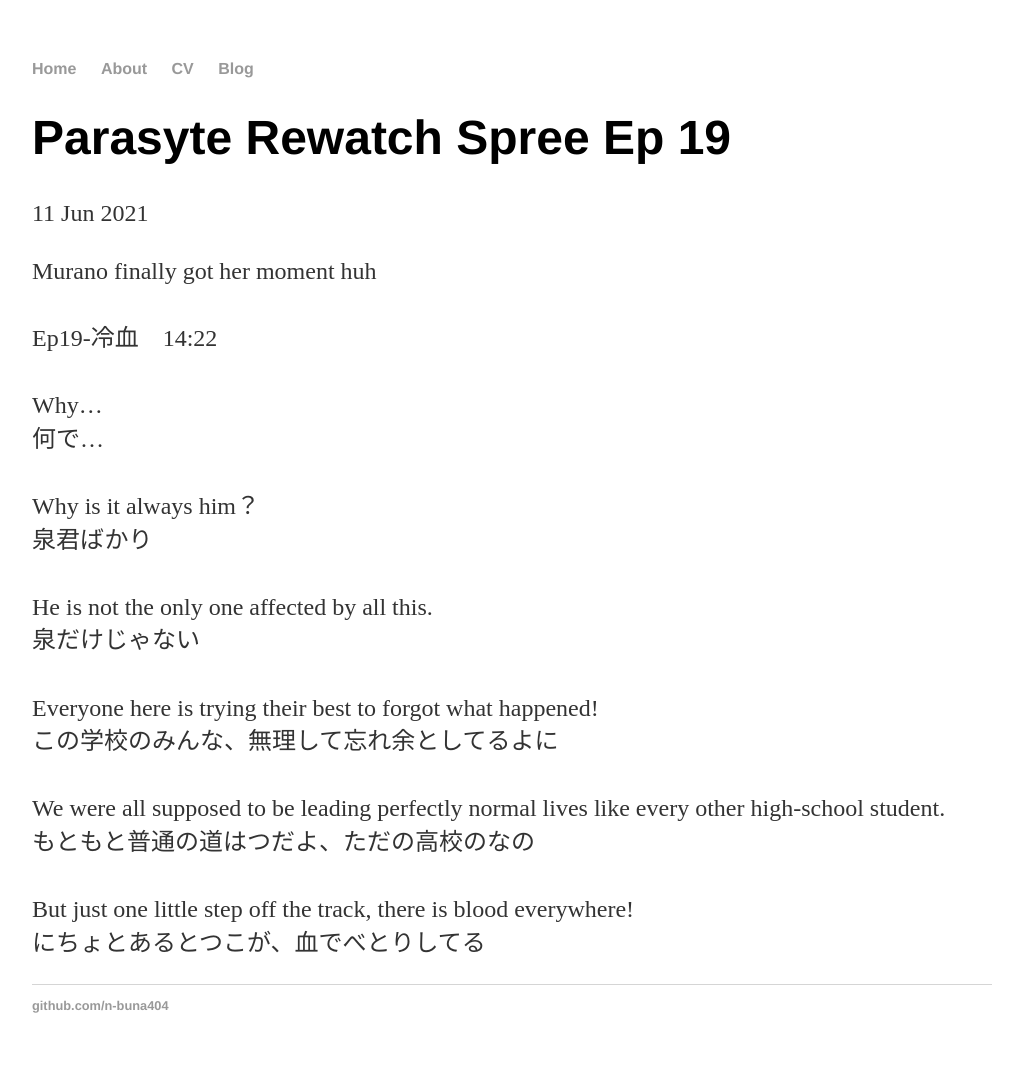
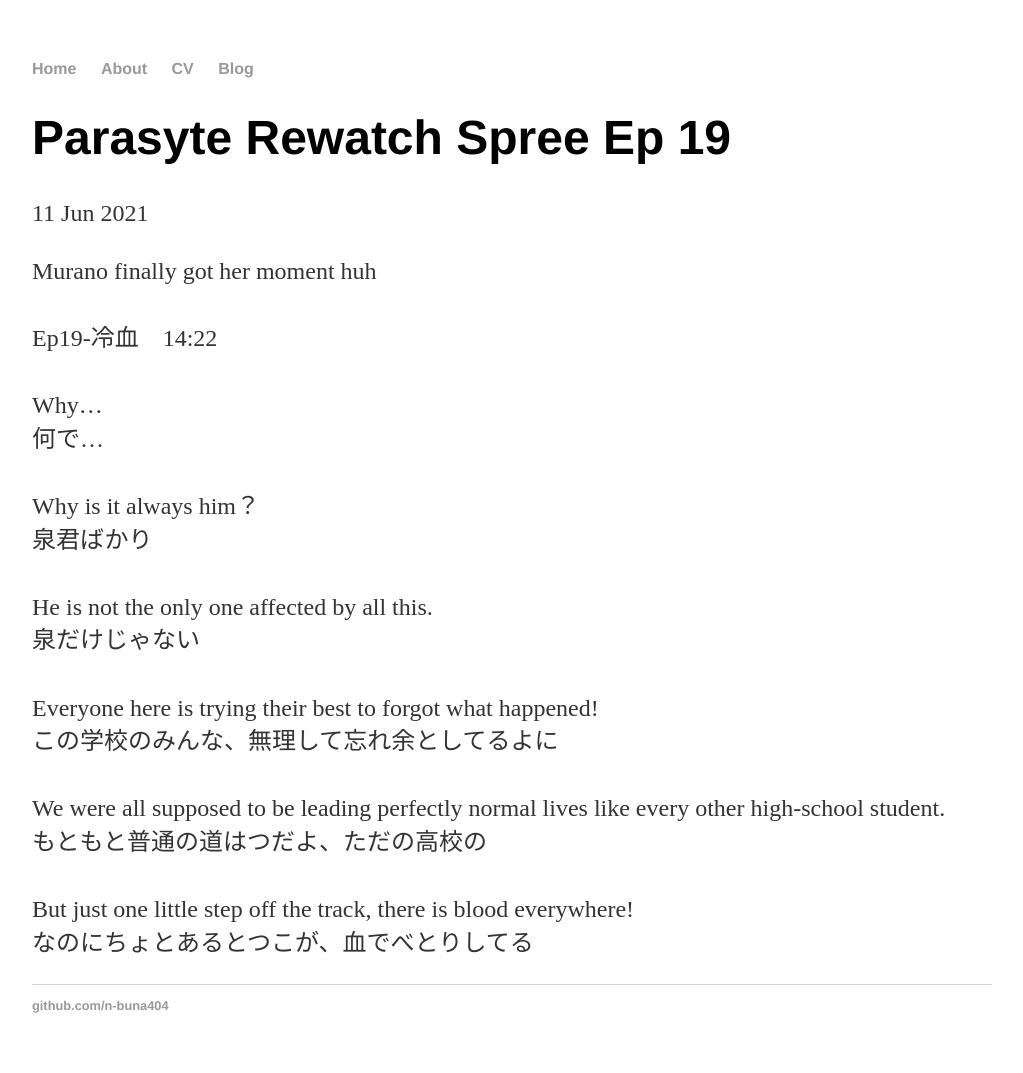
Before and after one commit to n-buna404/n-buna404.github.io, a Jekyll site: the page built from _posts/2021-06-11-Parasyte-Rewatch-Spree-Ep19.md, in a window 1280 px wide. Shown: the whole page, without its empty margins (128-1151 px from the left). Built offline with Jekyll 4.4.1, drawn with Linux system fonts in a browser that asks for light colours.

```diff
--- a/_posts/2021-06-11-Parasyte-Rewatch-Spree-Ep19.md
+++ b/_posts/2021-06-11-Parasyte-Rewatch-Spree-Ep19.md
@@ -14,6 +14,6 @@ He is not the only one affected by all this.<br>
 Everyone here is trying their best to forgot what happened!<br>
 この学校のみんな、無理して忘れ余としてるよに<br><br>
 We were all supposed to be leading perfectly normal lives like every other high-school student.<br>
-もともと普通の道はつだよ、ただの高校のなの<br><br>
+もともと普通の道はつだよ、ただの高校の<br><br>
 But just one little step off the track, there is blood everywhere!<br>
-にちょとあるとつこが、血でべとりしてる
+なのにちょとあるとつこが、血でべとりしてる
```
